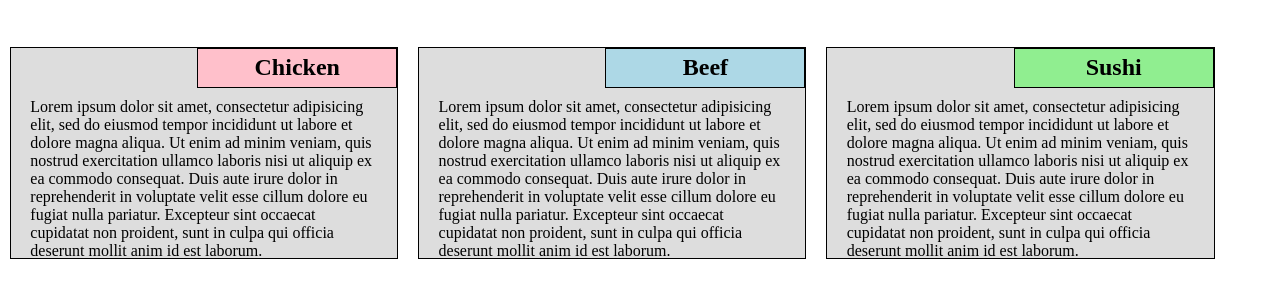
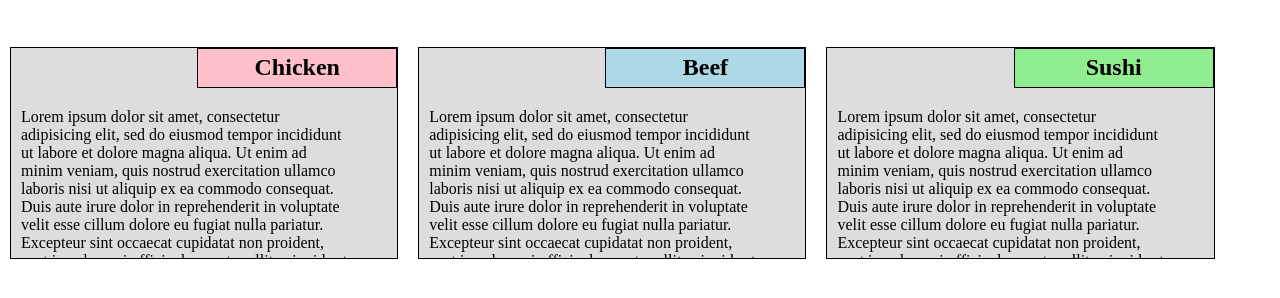
Before and after one commit to wishnuputra/module2-solution, a plain HTML site: page index.html in a window 1280 px wide. Shown: the part 80-378 px from the top of the page. Drawn offline with Linux system fonts and the light colour scheme.

Commit message:
add content overflow

```diff
--- a/style.css
+++ b/style.css
@@ -14,8 +14,8 @@ h1 {
 p {
   width: 90%;
   height: 150px;
-  margin: auto;
   clear:both;
+  padding: 10px;
 }
 
 .small {
@@ -23,6 +23,7 @@ p {
   background-color: #dddddd;
   padding-bottom: 10px;
   margin: 10px;
+  overflow: hidden;
 }
 
 .box {
```
